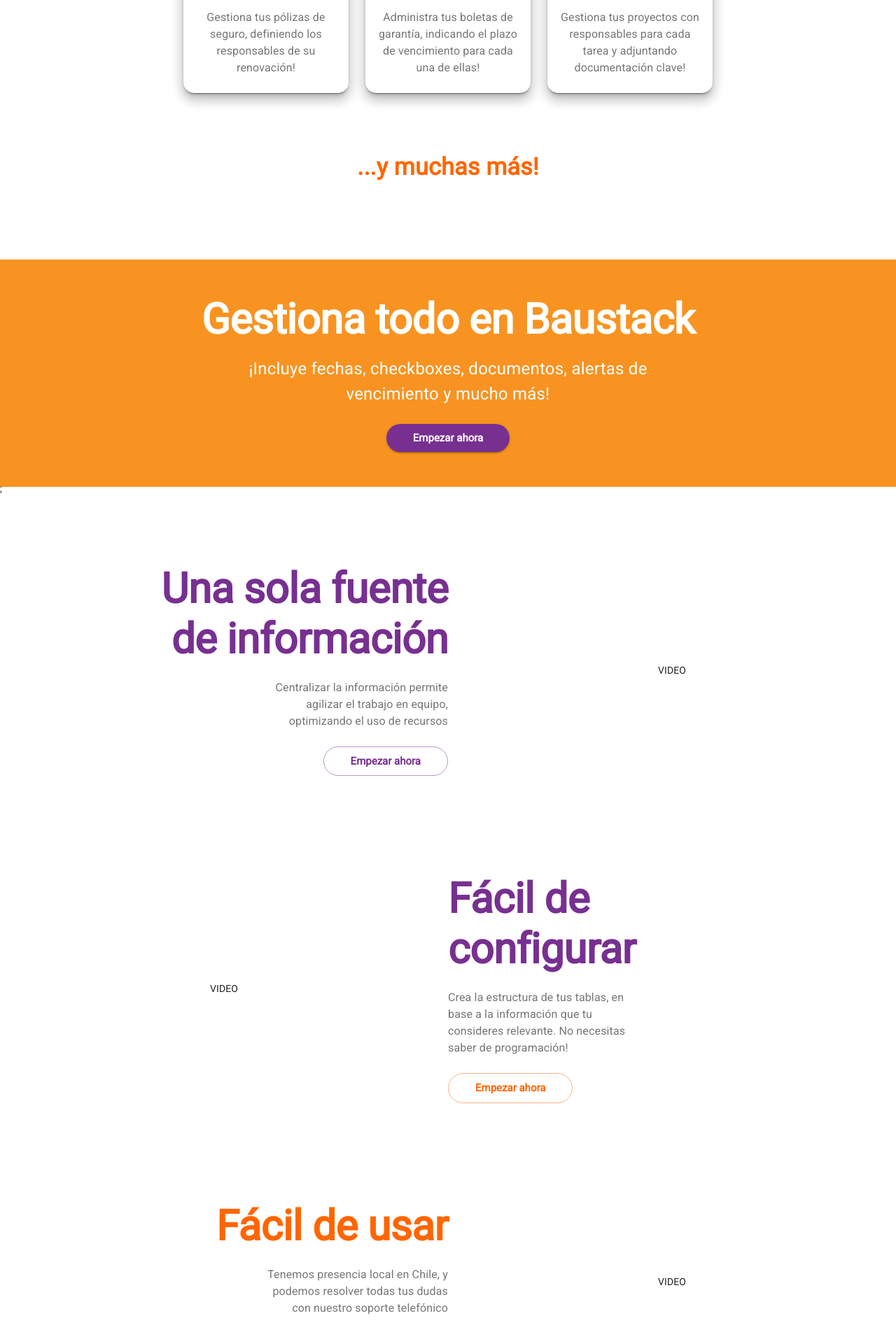
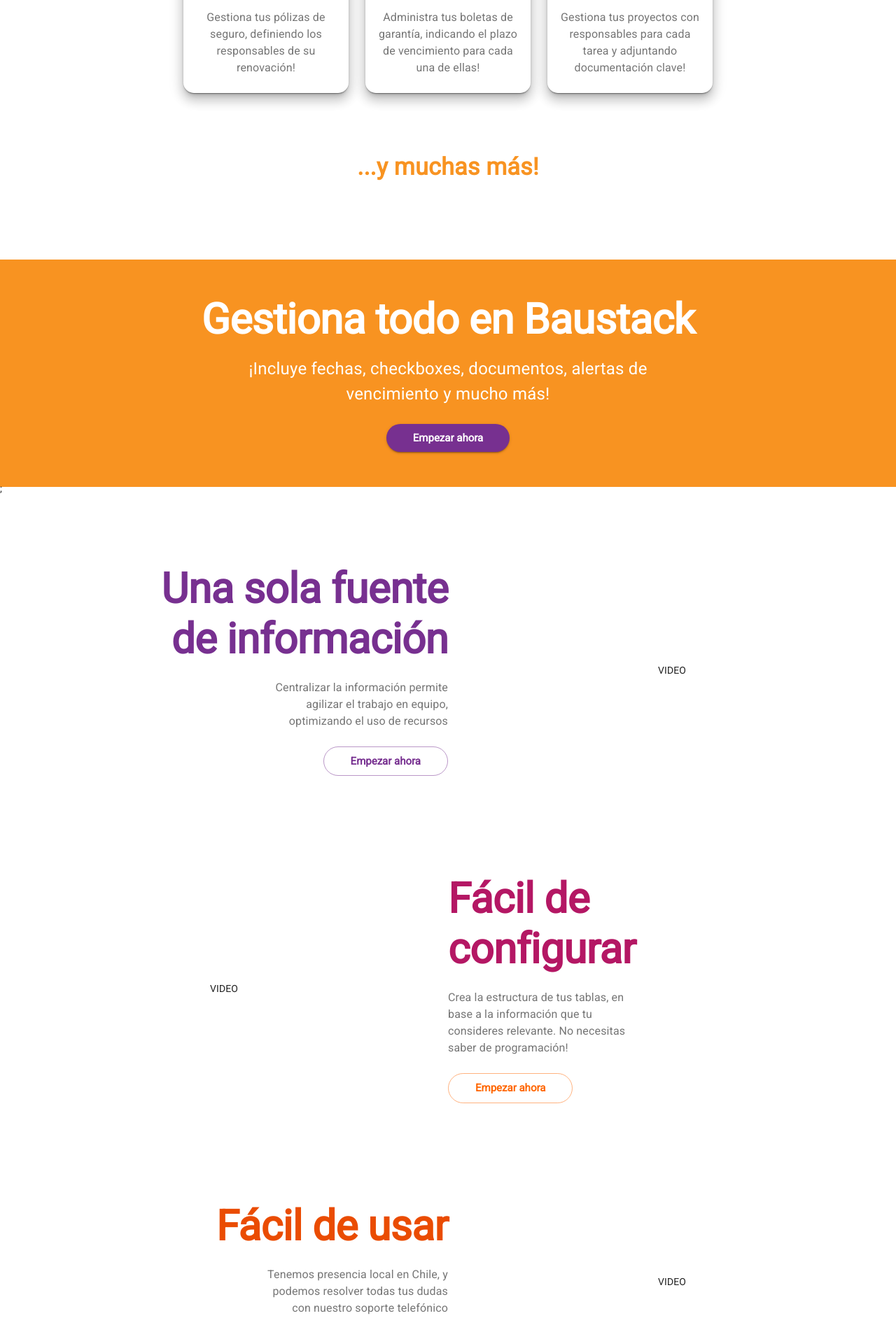
Before and after one commit to Gatodegithub/web-baustack-andres, a React (Create React App) app: page / in a window 1280 px wide. Shown: the part 2240-4144 px from the top of the page at 70% size. Built offline with nearby package versions, Linux system fonts and the light colour scheme.

Commit message:
detalles del commit pasado

```diff
--- a/src/App.js
+++ b/src/App.js
@@ -65,7 +65,7 @@ export default function App() {
         description="¡Incluye fechas, checkboxes, documentos, alertas de vencimiento y mucho más!"
         color="secondary"
         variant="contained"
-        bg={"#f89321"}
+        bg={"#F89321"}
         textColor="#fff"
       />
       <Demos />
--- a/src/components/Demos.jsx
+++ b/src/components/Demos.jsx
@@ -107,7 +107,7 @@ export default function Demos() {
         <Grid item xs={12} md={6} align="center">
           <Typography
             variant="h2"
-            color="secondary"
+            style={{color: "#b41764"}}
             gutterBottom
             className={classes.paddingTitleR}
           >
@@ -142,7 +142,7 @@ export default function Demos() {
         <Grid item xs={12} md={6} align="center">
           <Typography
             variant="h2"
-            color="primary"
+            style={{color:"#EA4C02"}}
             gutterBottom
             className={classes.paddingTitleL}
           >
--- a/src/components/Services.jsx
+++ b/src/components/Services.jsx
@@ -45,6 +45,16 @@ const useStyles = makeStyles((theme) => ({
   contCard: {
     [theme.breakpoints.up("md")]: {
       padding: "0px 17em",
+    },
+    '& div:nth-child(3)': {
+      '& img': {
+        marginLeft: "1.2em"
+      }
+    },
+    '& div:nth-child(6)': {
+      '& img': {
+        marginLeft: "1.2em"
+      }
     },
   },
 }));
@@ -112,8 +122,7 @@ export default function Services() {
           <Typography
             variant="h4"
             className="pt-3 pb-4"
-            color="primary"
-            style={{ fontWeight: "bold" }}
+            style={{ fontWeight: "bold",color:"#F89321" }}
           >
             ...y muchas más!
           </Typography>
--- a/src/components/Testimonials.jsx
+++ b/src/components/Testimonials.jsx
@@ -3,9 +3,11 @@ import React from "react";
 import Carousel from "react-elastic-carousel";
 import firstT from "../assets/img/Testimonials/first.svg";
 
+// DECIR QUE RECOMIENDO QUE LA IMAGEN NO TENGA ESA SOBRE SALIDA YA QUE GENERA PROBLEMAS EN EL CARRUSEL!
+
 const useStyles = makeStyles((theme) => ({
   carrusel: {
-    "& .cukhLH, .sc-gsTCUz": {
+    "& .cukhLH, .sc-gsTCUz, .bcaJjD": {
       overflow: "visible",
     },
     "& .rec-item-wrapper": {
--- a/src/helpers/globalAppClasses.js
+++ b/src/helpers/globalAppClasses.js
@@ -19,7 +19,6 @@ export const useStyles = makeStyles((theme) => ({
     ".videoResponsive": {position:"absolute",top:"0",left:"0"},
     ".MuiButton-containedPrimary": {color:"#fff"},
     ".MuiButton-outlinedSizeLarge,.MuiButton-containedSizeLarge": {padding:"7px 38px"},
-    ".MuiBox-root-23,.MuiBox-root-29": {marginLeft: "1.2em"}
   },
   textColor: {
     [theme.breakpoints.up("md")]: {
```
